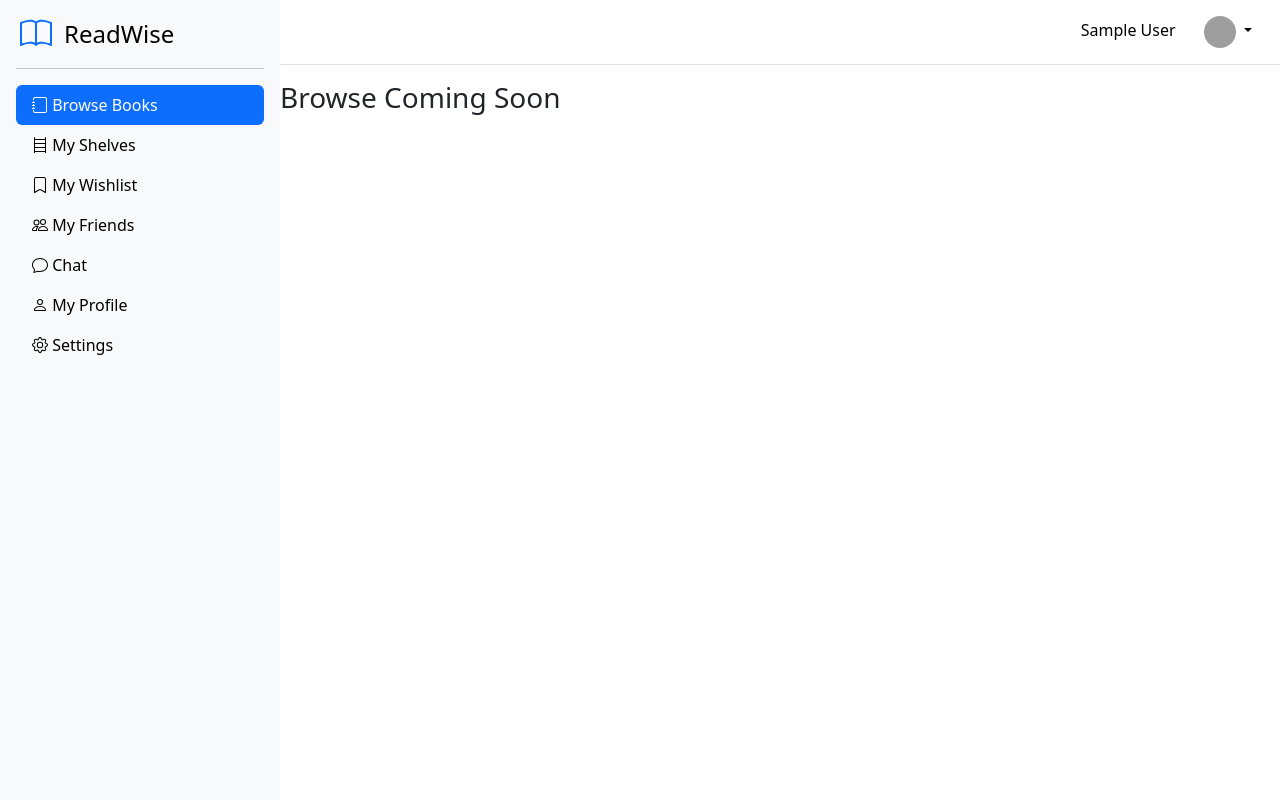
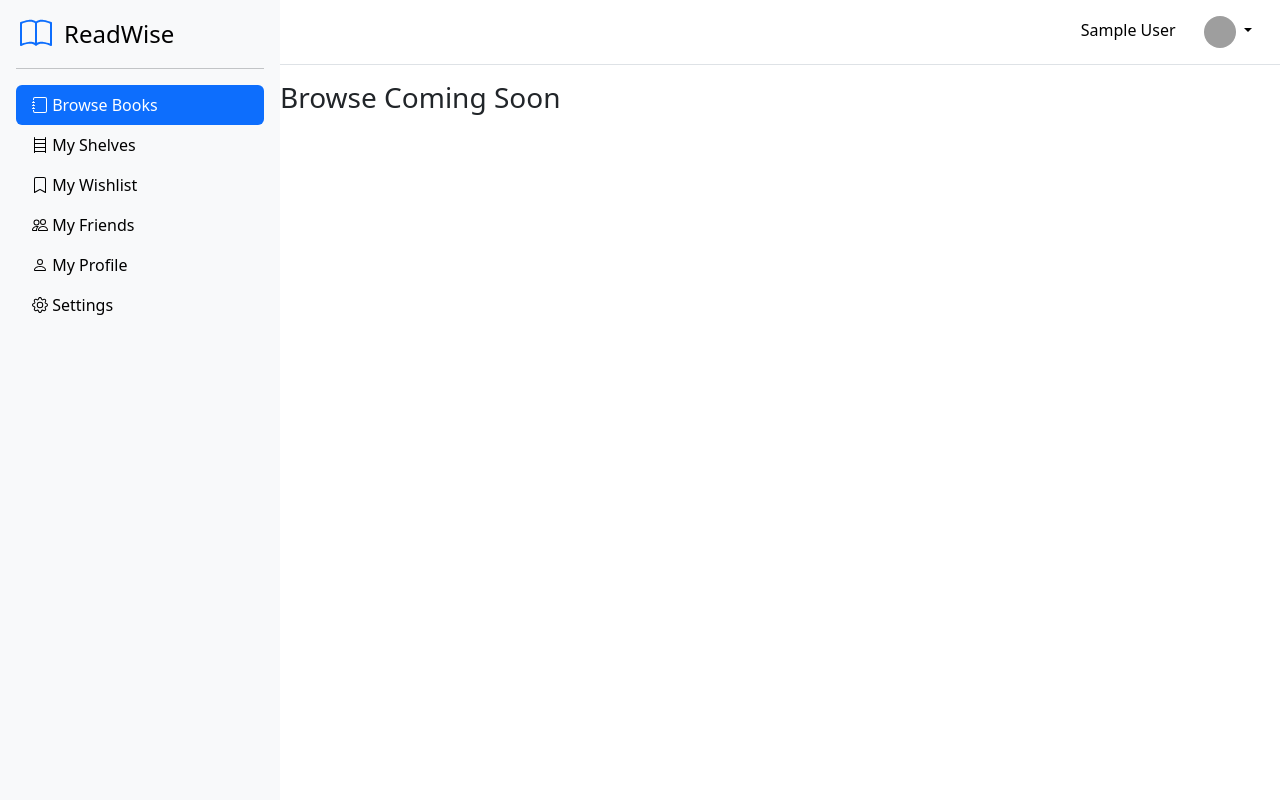
Before and after one commit to SamsonEshipillahPasili/readwise, a Django app: page /browse in a window 1280 px wide. Run offline with Django 5.2, Linux system fonts and the light colour scheme; the visitor is signed in with stand-in values (Sample User, id 1); grey boxes are pictures that could not be loaded.

Commit message:
Remove the chat page

```diff
--- a/core/templates/core/base.html
+++ b/core/templates/core/base.html
@@ -66,14 +66,6 @@
             </a>
           </li>
           <li>
-            <a href="{% url 'core:chat' %}" class="nav-link {% if menu == 'chat' %} active {% else %} link-body-emphasis {% endif %}">
-              <svg xmlns="http://www.w3.org/2000/svg" width="16" height="16" fill="currentColor" class="bi bi-chat" viewBox="0 0 16 16">
-                <path d="M2.678 11.894a1 1 0 0 1 .287.801 11 11 0 0 1-.398 2c1.395-.323 2.247-.697 2.634-.893a1 1 0 0 1 .71-.074A8 8 0 0 0 8 14c3.996 0 7-2.807 7-6s-3.004-6-7-6-7 2.808-7 6c0 1.468.617 2.83 1.678 3.894m-.493 3.905a22 22 0 0 1-.713.129c-.2.032-.352-.176-.273-.362a10 10 0 0 0 .244-.637l.003-.01c.248-.72.45-1.548.524-2.319C.743 11.37 0 9.76 0 8c0-3.866 3.582-7 8-7s8 3.134 8 7-3.582 7-8 7a9 9 0 0 1-2.347-.306c-.52.263-1.639.742-3.468 1.105"/>
-              </svg>
-              Chat
-            </a>
-          </li>
-          <li>
             <a href="{% url 'core:profile' %}" class="nav-link {% if menu == 'profile' %} active {% else %} link-body-emphasis {% endif %}">
               <svg xmlns="http://www.w3.org/2000/svg" width="16" height="16" fill="currentColor" class="bi bi-person" viewBox="0 0 16 16">
                 <path d="M8 8a3 3 0 1 0 0-6 3 3 0 0 0 0 6m2-3a2 2 0 1 1-4 0 2 2 0 0 1 4 0m4 8c0 1-1 1-1 1H3s-1 0-1-1 1-4 6-4 6 3 6 4m-1-.004c-.001-.246-.154-.986-.832-1.664C11.516 10.68 10.289 10 8 10s-3.516.68-4.168 1.332c-.678.678-.83 1.418-.832 1.664z"/>
--- a/core/templates/core/chat.html
+++ /dev/null
@@ -1,5 +0,0 @@
-{% extends 'core/base.html' %}
-
-{% block body %}
-    <h3> Chat Coming Soon! </h3>
-{% endblock body %}
--- a/core/urls.py
+++ b/core/urls.py
@@ -9,7 +9,6 @@
     path('add-shelf', views.AddShelfView.as_view(), name='add_shelf'),
     path('wishlist', views.WishlistTemplateView.as_view(), name='wishlist'),
     path('friends', views.FriendsTemplateView.as_view(), name='friends'),
-    path('chat', views.ChatTemplateView.as_view(), name='chat'),
     path('profile', views.ProfileTemplateView.as_view(), name='profile'),
     path('settings', views.SettingsTemplateView.as_view(), name='settings'),
 ]
--- a/core/views.py
+++ b/core/views.py
@@ -39,14 +39,6 @@
         ctx['menu'] = 'friends'
         return ctx
 
-class ChatTemplateView(LoginRequiredMixin, TemplateView):
-    template_name = 'core/chat.html'
-
-    def get_context_data(self, **kwargs: Any) -> dict[str, Any]:
-        ctx = super().get_context_data(**kwargs)
-        ctx['menu'] = 'chat'
-        return ctx
-
 class ProfileTemplateView(LoginRequiredMixin, TemplateView):
     template_name = 'core/profile.html'
 
```
